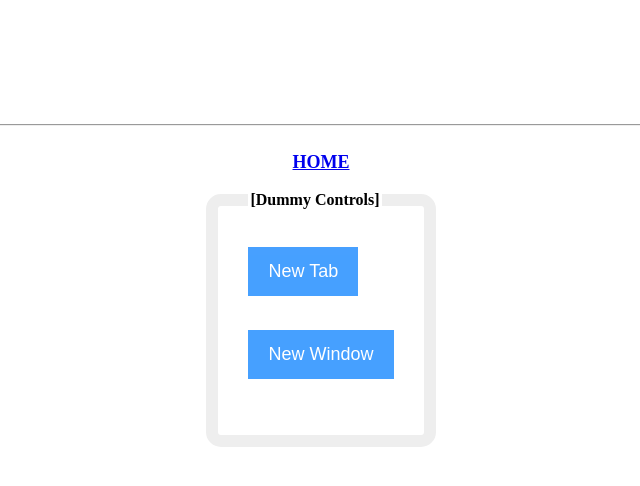
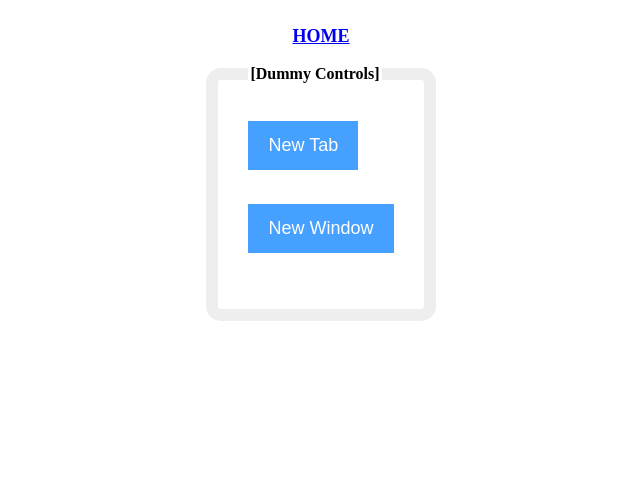
Before and after one commit to qavbox/demo, a Jekyll site: the page tabs.html, which Jekyll copies as it is, in a window 1280 px wide. Shown: the top 486 px of the page, without its empty margins (319-959 px from the left). Built offline with Jekyll 4.4.1, drawn with Linux system fonts in a browser that asks for light colours.

Commit message:
Update tabs.html

```diff
--- a/tabs.html
+++ b/tabs.html
@@ -1,19 +1,6 @@
-<div align="center">
-<script async src="//pagead2.googlesyndication.com/pagead/js/adsbygoogle.js"></script>
-<!-- qavheaderadd2 -->
-<ins class="adsbygoogle"
-     style="display:inline-block;width:728px;height:90px"
-     data-ad-client="ca-pub-2906531635031835"
-     data-ad-slot="8761565708"></ins>
-<script>
-(adsbygoogle = window.adsbygoogle || []).push({});
-</script>
-</div>
-<br/>
-<hr/>
 
 <br/>
-<div align="center"><b><a href="index.html">HOME</a></b></div>
+<div align="center"><b><a href="/">HOME</a></b></div>
 <br/>
 <link rel="stylesheet" href="mystyle.css">
 <meta name="viewport" content="width=device-width, initial-scale=1.0">
```
